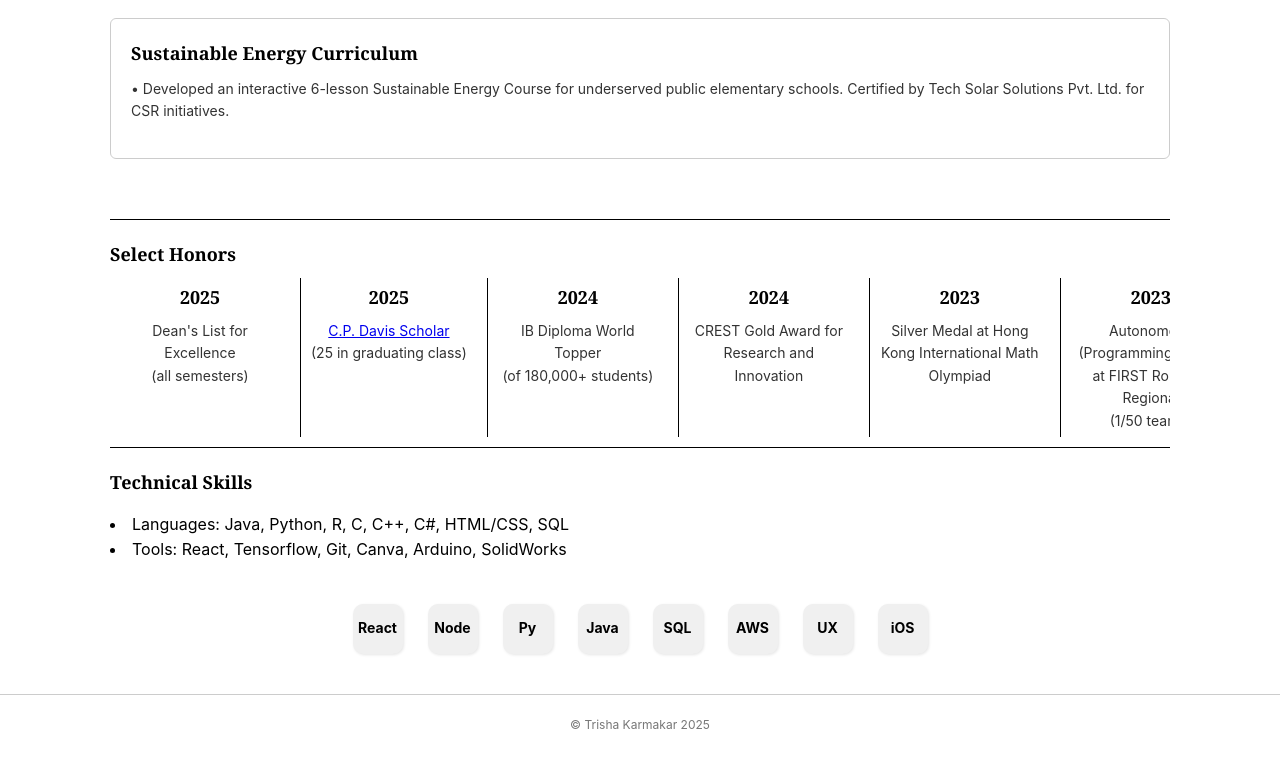
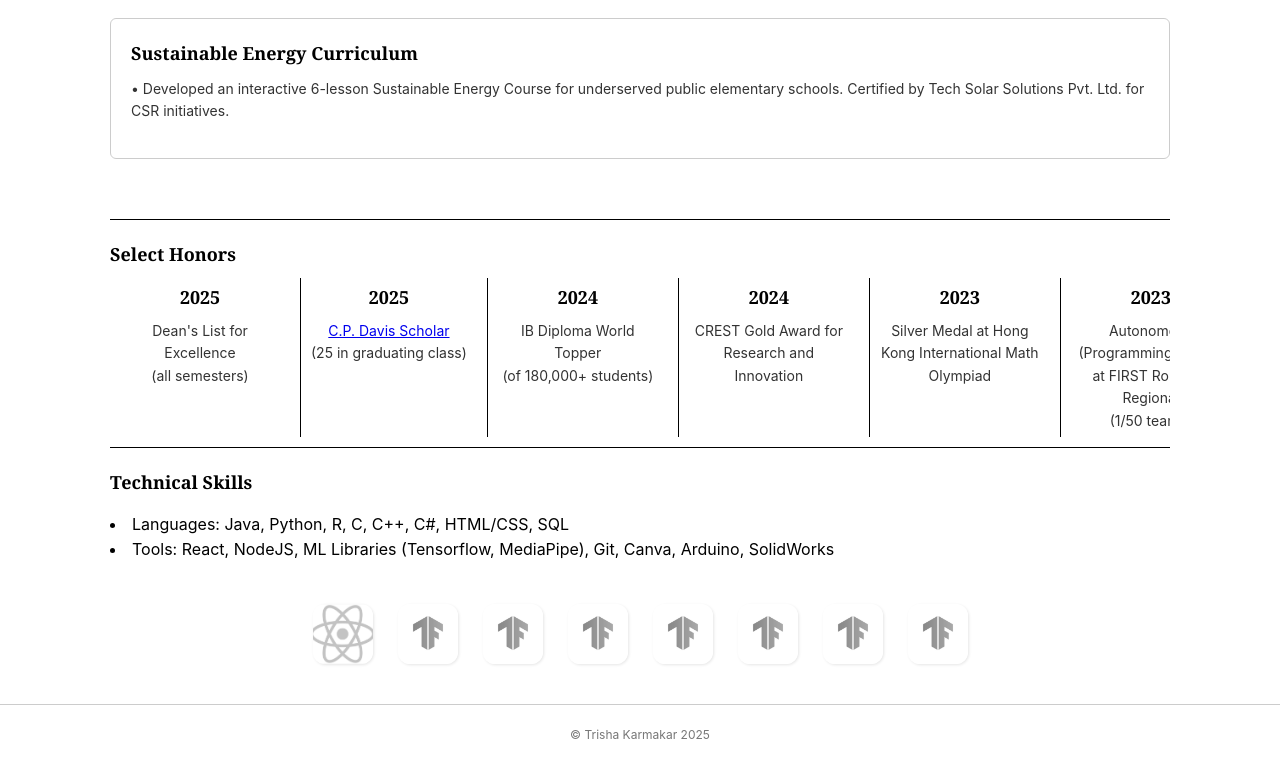
Before and after one commit to trishakarma/trishakarma.github.io, a plain HTML site: page index.html in a window 1280 px wide. Shown: the part 2542-3306 px from the top of the page. Drawn offline with Linux system fonts and the light colour scheme.

Commit message:
Skills logos

```diff
--- a/index.html
+++ b/index.html
@@ -331,26 +331,25 @@
     }
 
     .icon {
-      width: 50px;
-      height: 50px;
-      background: #f0f0f0;
-      border-radius: 10px;
-      display: flex;
-      align-items: center;
-      justify-content: center;
-      color: #000;
-      font-size: 14px;
-      font-weight: bold;
-      transition: all 0.3s ease;
-      box-shadow: 1px 1px 3px rgba(0,0,0,0.1);
+      width: 60px;
+      height: 60px;
+      border-radius: 12px;
+      overflow: hidden;
+      transition: transform 0.3s ease, box-shadow 0.3s ease;
+      box-shadow: 1px 1px 3px rgba(0, 0, 0, 0.1);
       cursor: pointer;
     }
 
     .icon:hover {
-      background: #007aff;
-      color: #fff;
-      transform: scale(1.3);
-      box-shadow: 2px 2px 8px rgba(0,0,0,0.3);
+      transform: scale(1.2);
+      box-shadow: 2px 2px 8px rgba(0, 0, 0, 0.3);
+    }
+
+    .icon img {
+      width: 100%;
+      height: 100%;
+      object-fit: cover;
+      display: block;
     }
 
 
@@ -594,20 +593,20 @@
     <div class="technical-skills">
     <p>
       <li>Languages: Java, Python, R, C, C++, C#, HTML/CSS, SQL </li>
-      <li>Tools: React, Tensorflow, Git, Canva, Arduino, SolidWorks</li>
+      <li>Tools: React, NodeJS, ML Libraries (Tensorflow, MediaPipe), Git, Canva, Arduino, SolidWorks</li>
       <br>
     <p>
 
     </div>
         <div class="phosphor-icons">
-          <div class="icon">React</div>
-          <div class="icon">Node</div>
-          <div class="icon">Py</div>
-          <div class="icon">Java</div>
-          <div class="icon">SQL</div>
-          <div class="icon">AWS</div>
-          <div class="icon">UX</div>
-          <div class="icon">iOS</div>
+          <div class="icon"><img src="/imgs/React-logo.png" alt="React"/></div>
+          <div class="icon"><img src="/imgs/tf logo.png" alt="Tensorflow"/></div>
+          <div class="icon"><img src="/imgs/tf logo.png" alt="Java"/></div>
+          <div class="icon"><img src="/imgs/tf logo.png" alt="Python"/></div>
+          <div class="icon"><img src="/imgs/tf logo.png" alt="Git"/></div>
+          <div class="icon"><img src="/imgs/tf logo.png" alt="HTML"/></div>
+          <div class="icon"><img src="/imgs/tf logo.png" alt="Node JS"/></div>
+          <div class="icon"><img src="/imgs/tf logo.png" alt="SolidWorks"/></div>
         </div>
       </div>
     </section>
```
Also changed, not shown: imgs/React-logo.png (added), imgs/tf logo.png (added).
